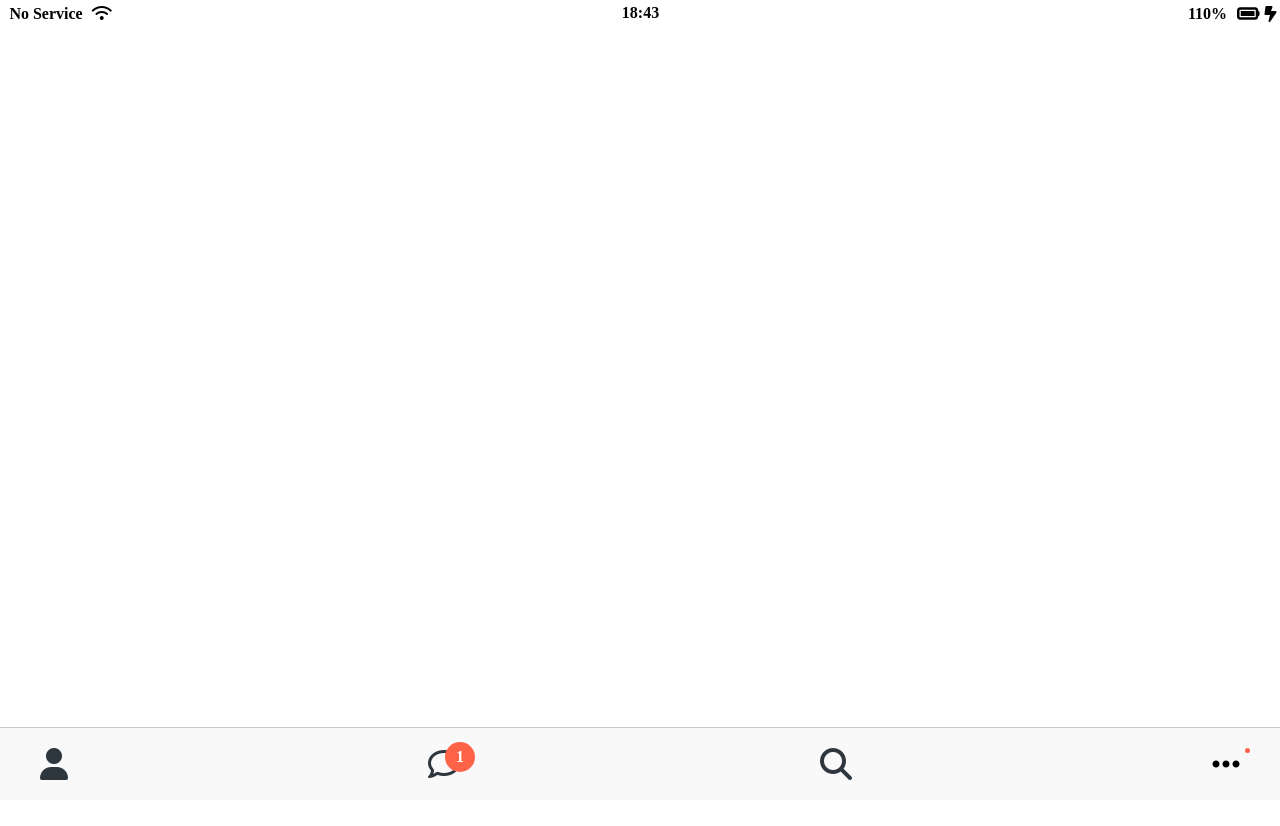
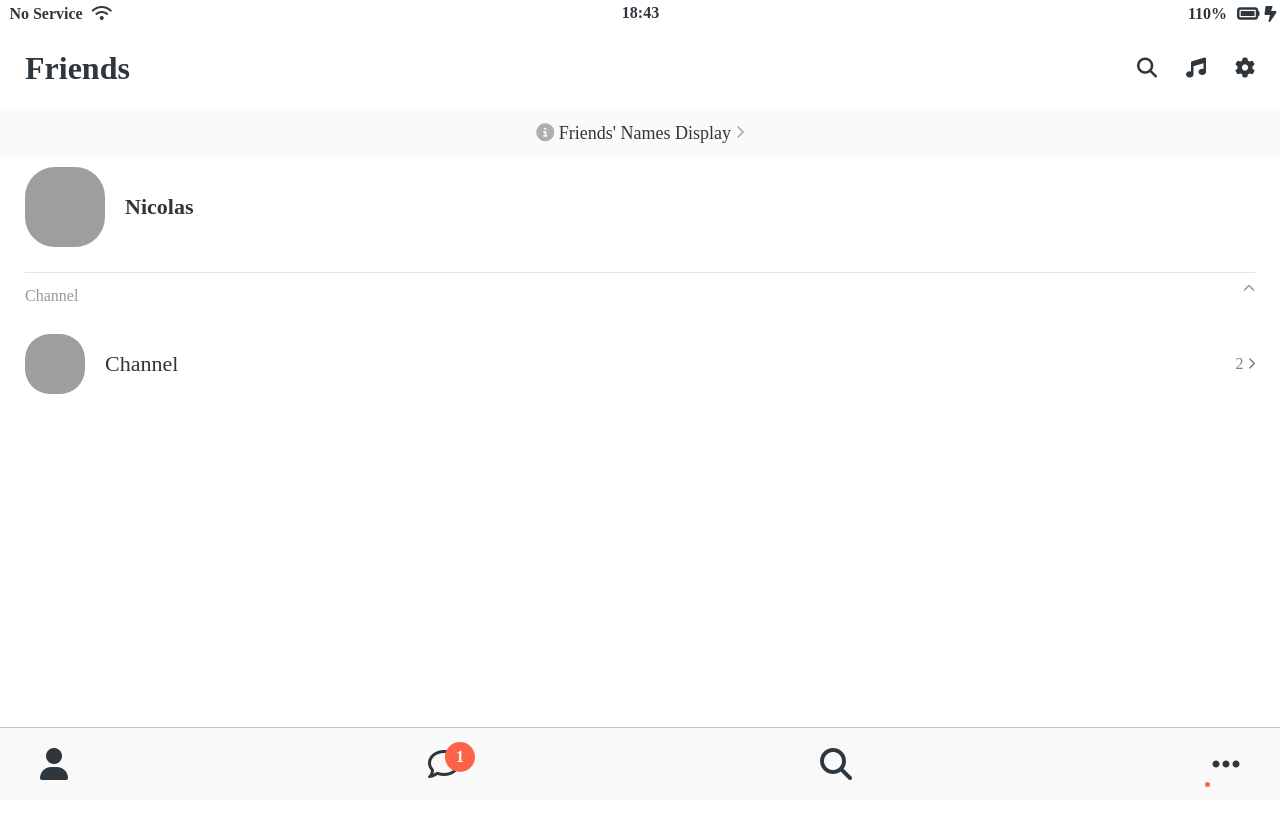
Before and after one commit to seobki/kokoa-clone-practice, a plain HTML site: page friends.html in a window 1280 px wide. Shown: the top 826 px of the page. Drawn offline with Linux system fonts and the light colour scheme; grey boxes are pictures that could not be loaded.

Commit message:
finish friends.html

```diff
--- /dev/null
+++ b/css/components/screen-header.css
@@ -0,0 +1,15 @@
+.screen-header {
+  display: flex;
+  justify-content: space-between;
+  align-items: center;
+  padding: var(--horizontal-space);
+}
+
+.screen-header__title {
+  font-size: 32px;
+  font-weight: 600;
+}
+
+.screen-header__icons span {
+  margin-left: 25px;
+}
--- a/css/components/status-bar.css
+++ b/css/components/status-bar.css
@@ -3,7 +3,7 @@
   justify-content: center;
   padding: 5px 3px;
   font-weight: bold;
-  position: fixed;
+  position: sticky;
   width: 100%;
   top: 0px;
 }
--- /dev/null
+++ b/css/components/user-component.css
@@ -0,0 +1,46 @@
+.user-component {
+  justify-content: space-between;
+}
+
+.user-component,
+.user-component__column:first-child {
+  display: flex;
+  align-items: center;
+}
+
+.user-component__avatar {
+  width: 70px;
+  height: 70px;
+  border-radius: 30px;
+  margin-right: 20px;
+}
+
+.user-component__avatar--xl {
+  width: 80px;
+  height: 80px;
+}
+
+.user-component__avatar--sm {
+  width: 60px;
+  height: 60px;
+  border-radius: 25px;
+}
+
+.user-component__title {
+  font-weight: 600;
+  font-size: 22px;
+}
+
+.user-component__title--not-bold {
+  font-weight: 400;
+}
+
+.user-component__subtitle {
+  margin-top: 8px;
+  font-size: 17px;
+  color: rgba(0, 0, 0, 0.5);
+}
+
+.user-component__column:last-child {
+  color: rgba(0, 0, 0, 0.5);
+}
--- /dev/null
+++ b/css/screens/friends.css
@@ -0,0 +1,29 @@
+#friends-display-link {
+  text-align: center;
+  display: block;
+  background-color: #fafafa;
+  padding: 15px 0;
+  font-size: 18px;
+  margin-bottom: 10px;
+}
+
+#friends-display-link i {
+  color: rgba(0, 0, 0, 0.3);
+}
+
+.friends-screen {
+  padding: 0px var(--horizontal-space);
+}
+
+.friends-screen__channel {
+  margin-top: 25px;
+  border-top: 1px solid rgba(0, 0, 0, 0.1);
+  padding-top: 15px;
+}
+
+.friends-screen__channel-header {
+  margin-bottom: 30px;
+  display: flex;
+  justify-content: space-between;
+  opacity: 0.5;
+}
--- a/css/styles.css
+++ b/css/styles.css
@@ -3,9 +3,13 @@
 
 @import "components/status-bar.css";
 @import "components/nav-bar.css";
+@import "components/screen-header.css";
+@import "components/user-component.css";
 
 @import "screens/login.css";
+@import "screens/friends.css";
 
 body {
   height: 1000vh;
+  color: #2e363e;
 }
--- a/css/variables.css
+++ b/css/variables.css
@@ -1,3 +1,4 @@
 :root {
   --yellow: #fae100;
+  --horizontal-space: 25px;
 }
--- a/friends.html
+++ b/friends.html
@@ -22,6 +22,60 @@
       </div>
     </div>
 
+    <header class="screen-header">
+      <h1 class="screen-header__title">Friends</h1>
+      <div class="screen-header__icons">
+        <span><i class="fas fa-search fa-lg"></i></span>
+        <span><i class="fa-solid fa-music fa-lg"></i></span>
+        <span><i class="fa-solid fa-gear fa-lg"></i></span>
+      </div>
+    </header>
+
+    <a id="friends-display-link">
+      <i class="fa-solid fa-circle-info"></i>
+      Friends' Names Display
+      <i class="fa-solid fa-chevron-right fa-xs"></i>
+    </a>
+
+    <main class="friends-screen">
+      <div class="user-component">
+        <div class="user-component__column">
+          <img
+            src="https://avatars.githubusercontent.com/u/149141519?v=4"
+            class="user-component__avatar user-component__avatar--xl"
+          />
+          <div class="user-component__text">
+            <h4 class="user-component__title">Nicolas</h4>
+            <!-- <h6 class="user-component__subtitle">this text whatever</h6> -->
+          </div>
+        </div>
+        <div class="user-component__column"></div>
+      </div>
+      <div class="friends-screen__channel">
+        <div class="friends-screen__channel-header">
+          <span>Channel</span>
+          <i class="fa-solid fa-chevron-up fa-xs"></i>
+        </div>
+        <div class="user-component">
+          <div class="user-component__column">
+            <img
+              src="https://avatars.githubusercontent.com/u/149141519?v=4"
+              class="user-component__avatar user-component__avatar--sm"
+            />
+            <div class="user-component__text">
+              <h4 class="user-component__title user-component__title--not-bold">
+                Channel
+              </h4>
+            </div>
+          </div>
+          <div class="user-component__column">
+            <span>2</span>
+            <i class="fa-solid fa-chevron-right fa-xs"></i>
+          </div>
+        </div>
+      </div>
+    </main>
+
     <nav class="nav">
       <ul class="nav__list">
         <li class="nav__btn">
@@ -32,19 +86,19 @@
         <li class="nav__btn">
           <a class="nav__link" href="#">
             <span class="nav__notification">1</span>
-            <i class="fa-regular fa-comment fa-2x"></i
-          ></a>
+            <i class="fa-regular fa-comment fa-2x"></i>
+          </a>
         </li>
         <li class="nav__btn">
           <a class="nav__link" href="#"
-            ><i class="fa-solid fa-magnifying-glass fa-2x"></i
-          ></a>
+            ><i class="fa-solid fa-magnifying-glass fa-2x"></i>
+          </a>
         </li>
         <li class="nav__btn">
-          <a class="nav__link" href="#"></a>
+          <a class="nav__link" href="#">
             <div class="nav__circle"></div>
-            <i class="fa-solid fa-ellipsis fa-2x"></i
-          ></a>
+            <i class="fa-solid fa-ellipsis fa-2x"></i>
+          </a>
         </li>
       </ul>
     </nav>
```
